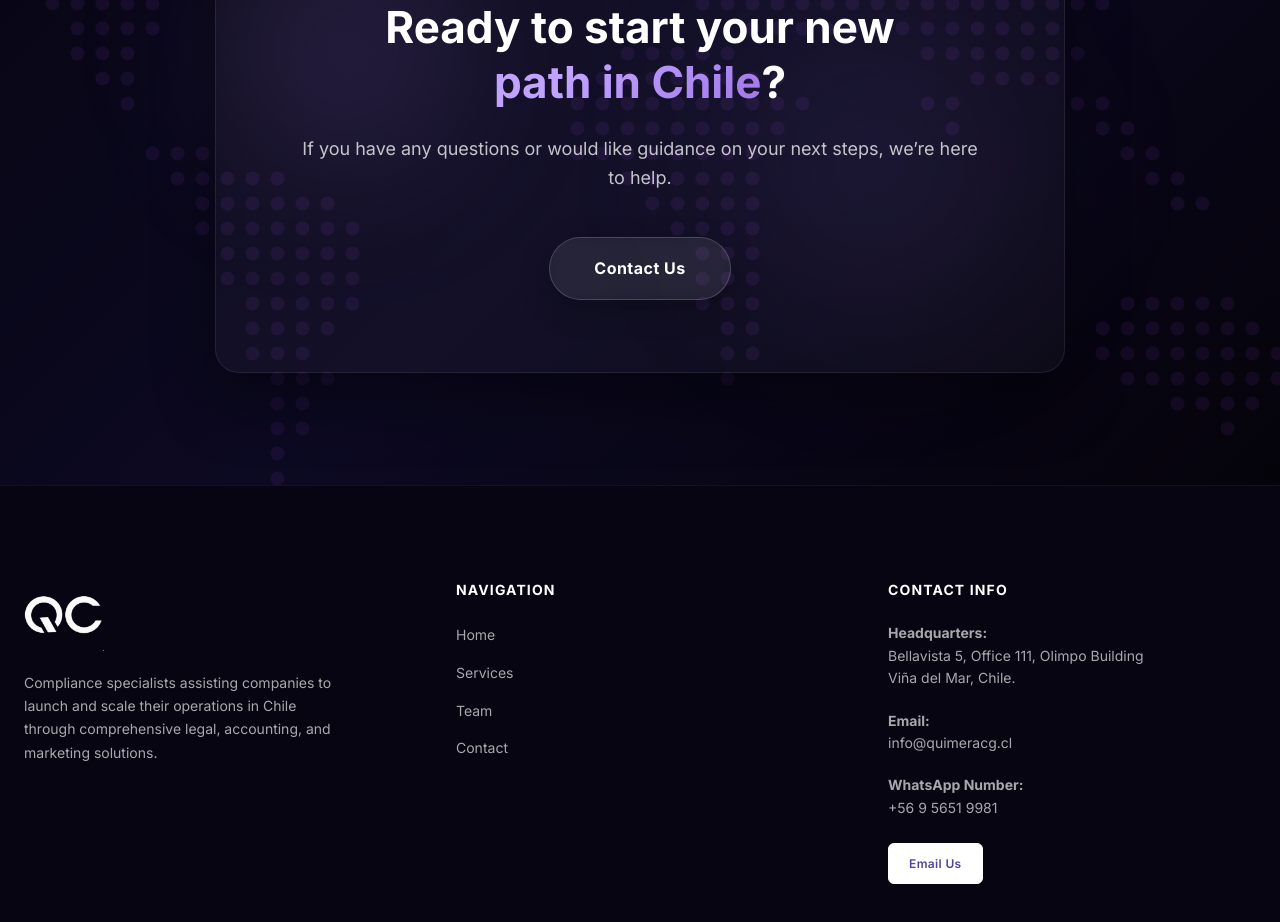
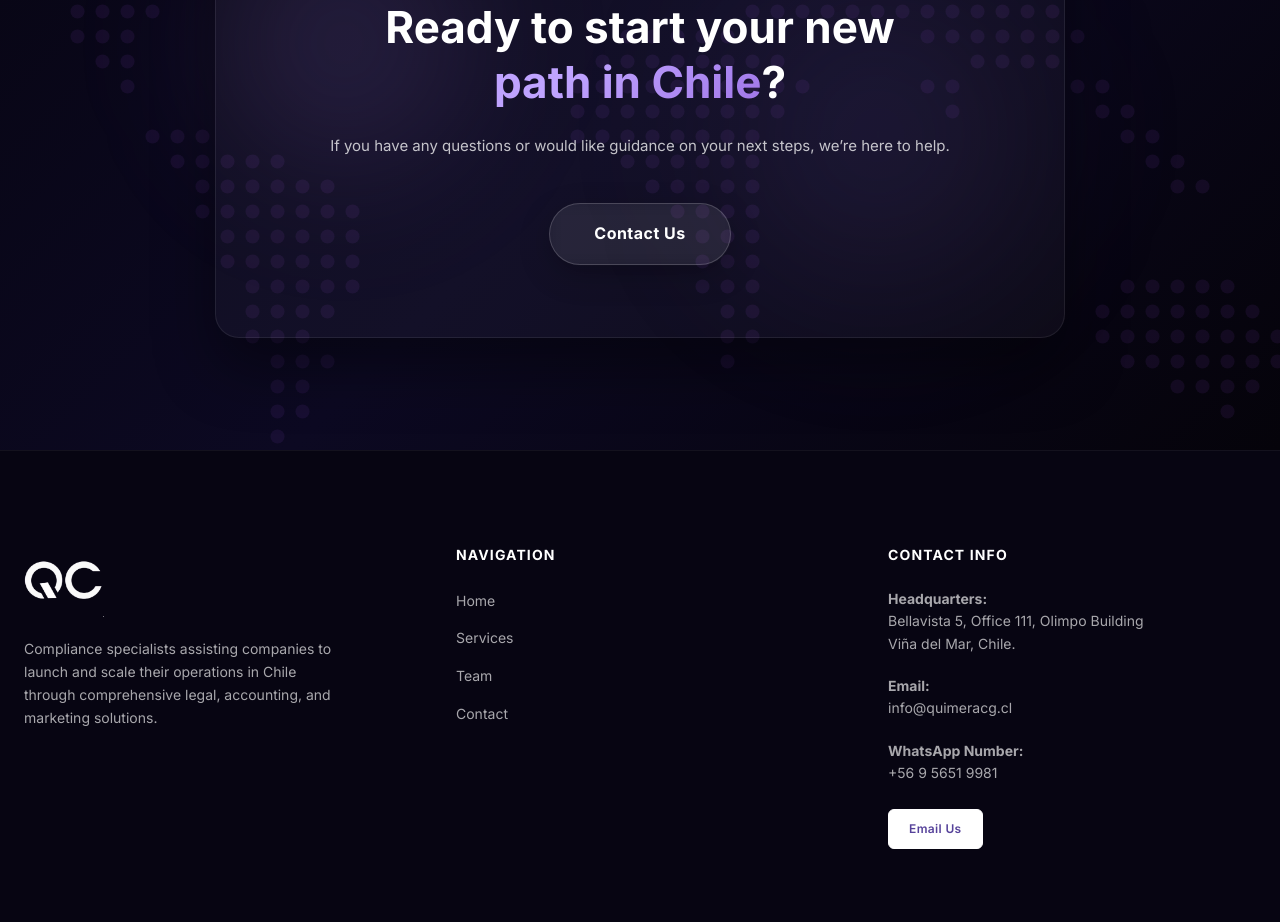
Before and after one commit to marketingfuentesjuul/quimera, a React (Vite) app: page / in a window 1280 px wide. Shown: the part 3600-4522 px from the top of the page. Built offline with nearby package versions, Linux system fonts and the light colour scheme.

Commit message:
style: standardize CTA section paragraph font size to 15px for full landing page consistency

```diff
--- a/src/components/CTASection.jsx
+++ b/src/components/CTASection.jsx
@@ -149,7 +149,7 @@ const CTASection = () => {
             {/* Paragraph Text (White/muted) */}
             <p
               style={{
-                fontSize: 'var(--font-lg)',
+                fontSize: '15px',
                 lineHeight: '1.65',
                 color: 'rgba(255, 255, 255, 0.75)',
                 fontFamily: 'var(--font-body)',
```
